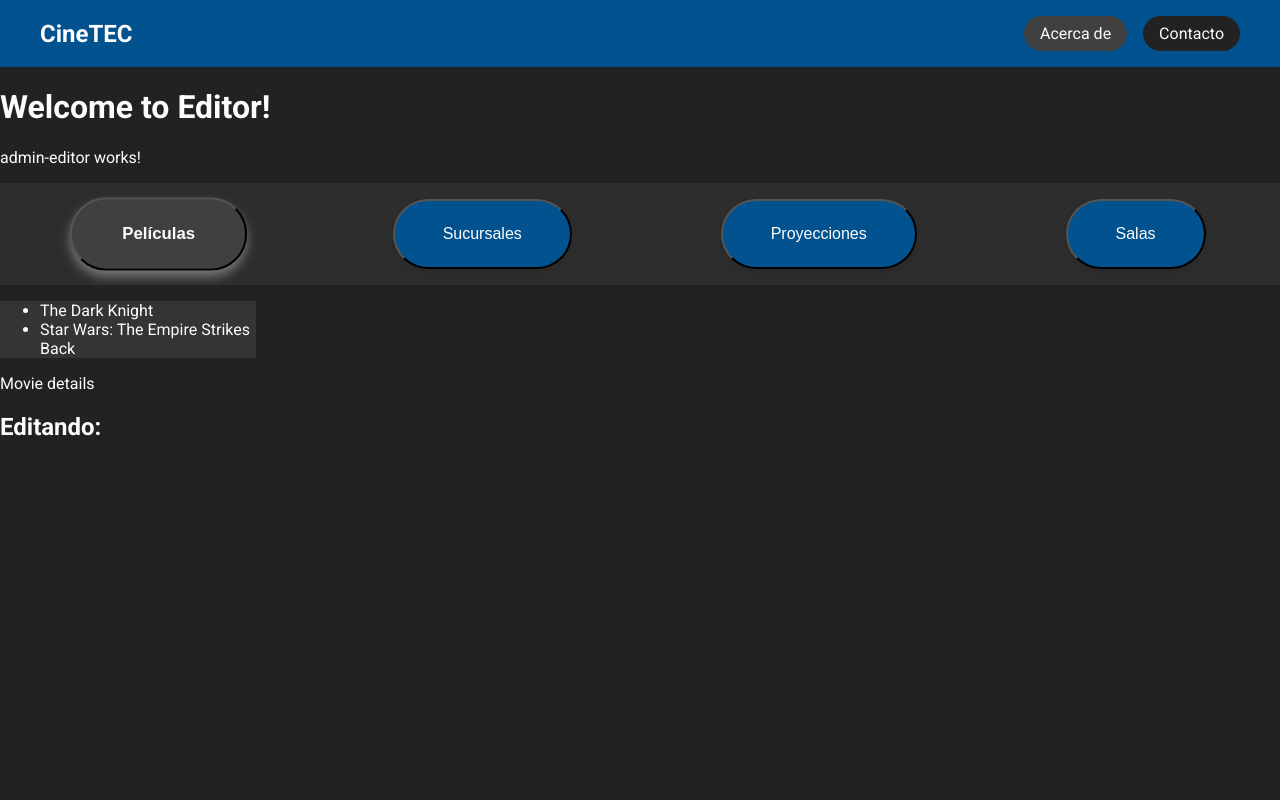
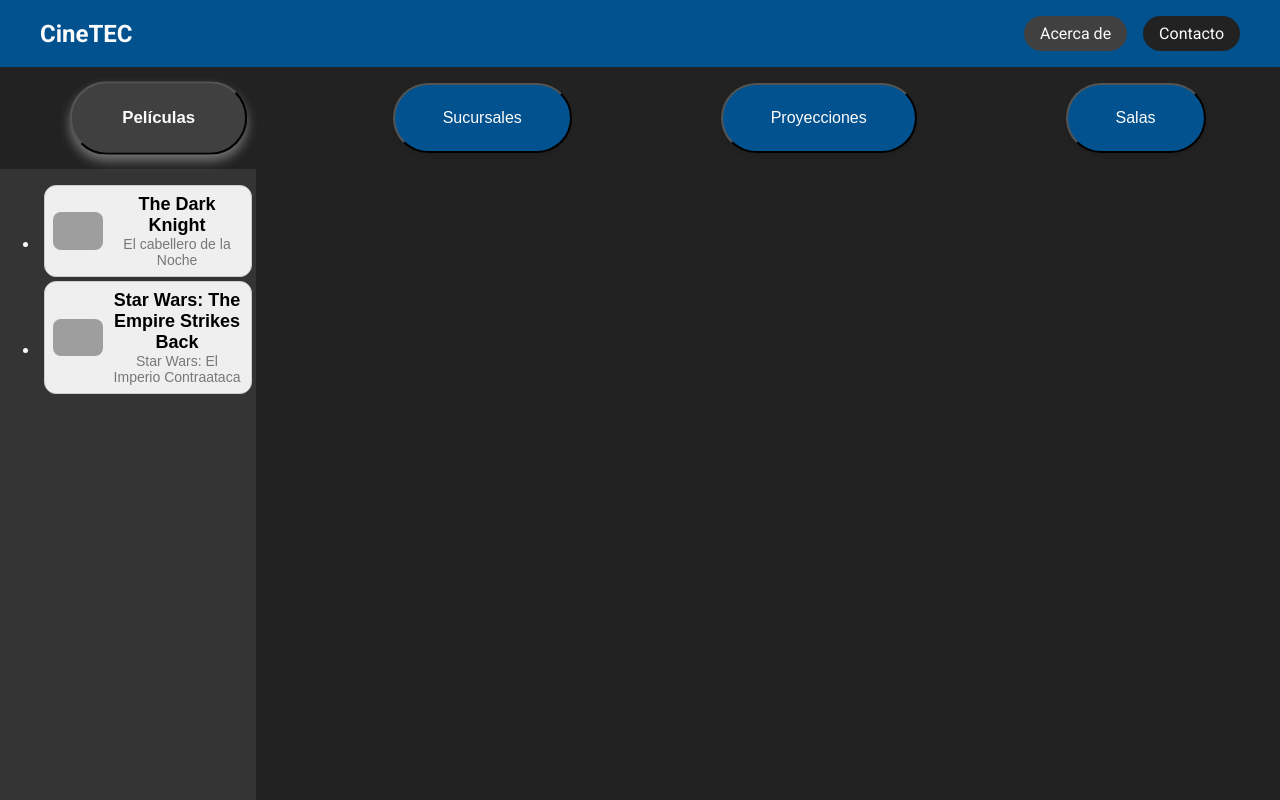
Before and after one commit to Carlos12001/CineTEC, an Angular app in the folder web/CineTEC/: page /admin/editor in a window 1280 px wide. Both pictures are taken after a click on the button "Películas". Shown: the top 800 px of the page. Built offline with nearby package versions, Linux system fonts and the light colour scheme; grey boxes are pictures that could not be loaded.

Commit message:
feat: finished the slide bar

```diff
--- a/web/CineTEC/src/app/admin-editor/admin-editor.component.css
+++ b/web/CineTEC/src/app/admin-editor/admin-editor.component.css
@@ -1,26 +1,29 @@
 .container {
   display: flex;
   flex-direction: column;
-  height: 100vh; /* 100% del viewport height */
+  height: 100vh;
 }
 
 .btn-group {
-  width: 100%; /* Cubrirá todo el ancho del contenedor padre */
+  width: 100%;
   display: flex;
-  justify-content: space-around; /* Distribuir botones uniformemente a través del ancho */
-  background-color: var(--column2-bg); /* Color de fondo del banner */
-  flex: 0; /* No queremos que este contenedor crezca */
+  justify-content: space-around;
+  flex: 0;
+}
+
+.content-area {
+  flex: 1;
+  display: flex;
 }
 
 .sidebar {
-  width: 20%;
+  flex: 0 0 20%; /* No crecer, no encoger, ancho base del 20% */
   background-color: var(--column1-bg);
   color: var(--text);
-  /* más estilos */
 }
+
 .editor {
-  flex: 1;
-  /* más estilos */
+  flex: 1; /* Tomar todo el espacio disponible */
 }
 
 .animated-btn {
@@ -42,3 +45,41 @@
   transform: scale(1.05);
   font-weight: bolder;
 }
+
+.movie-btn {
+  display: flex;
+  align-items: center;
+  border-radius: 12px;
+  padding: 8px;
+  margin: 4px;
+  cursor: pointer;
+  border: 1px solid #ccc;
+  transition: 0.2s;
+}
+
+.movie-btn img {
+  width: 50px;
+  height: auto;
+  border-radius: 8px;
+}
+
+.movie-info {
+  margin-left: 8px;
+}
+
+.movie-info h2 {
+  font-size: 18px;
+  margin: 0;
+}
+
+.movie-info p {
+  font-size: 14px;
+  color: #777;
+  margin: 0;
+}
+
+.movie-btn:hover,
+.movie-btn:focus {
+  background-color: #f0f0f0;
+  transform: scale(1.05);
+}
--- a/web/CineTEC/src/app/admin-editor/admin-editor.component.html
+++ b/web/CineTEC/src/app/admin-editor/admin-editor.component.html
@@ -1,6 +1,3 @@
-<h1>Welcome {{ dataAdmin?.name }} to Editor!</h1>
-<p>admin-editor works!</p>
-
 <div class="container">
   <!-- Botones en la parte superior -->
   <div class="btn-group" role="group">
@@ -14,15 +11,26 @@
     </button>
   </div>
 
-  <!-- Sidebar y editor en la parte inferior -->
+  <!-- Área de contenido inferior -->
   <div class="content-area">
+    <!-- Sidebar -->
     <div class="sidebar">
       <ul *ngIf="selectedEntity === 'movies'">
-        <li *ngFor="let movie of movies">{{ movie.oname }}</li>
+        <li *ngFor="let movie of movies">
+          <button class="movie-btn" (click)="selectMovie(movie)">
+            <img [src]="movie.image" alt="{{ movie.oname }}" />
+            <div class="movie-info">
+              <h2>{{ movie.oname }}</h2>
+              <p>{{ movie.cname }}</p>
+            </div>
+          </button>
+        </li>
       </ul>
     </div>
+
+    <!-- Editor -->
     <div class="editor">
-      <div *ngIf="selectedEntity === 'movies'">
+      <div *ngIf="selectedEntity === 'movies' && selectedMovie != null">
         Movie details
         <h2>Editando: {{ selectedMovie?.oname }}</h2>
       </div>
```
